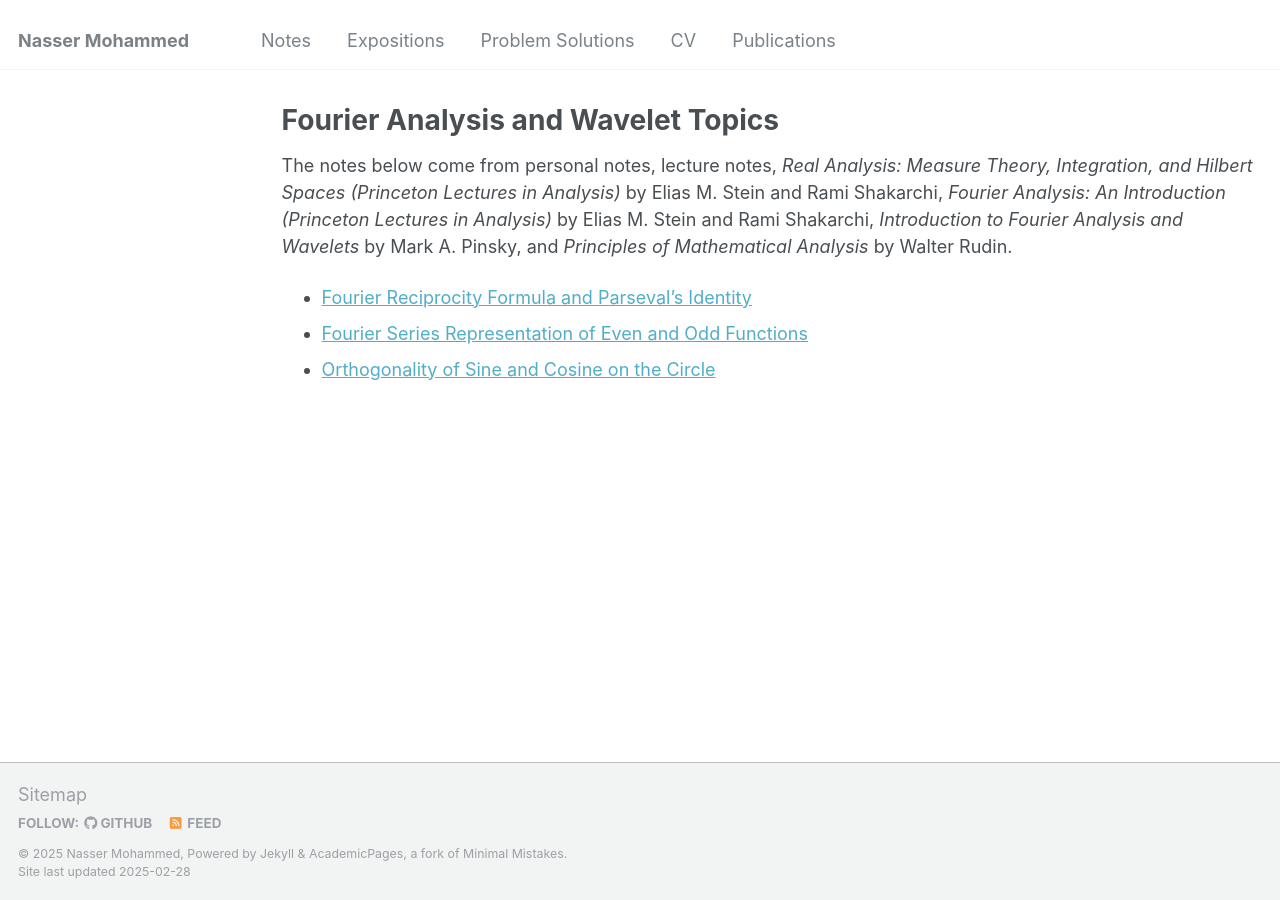
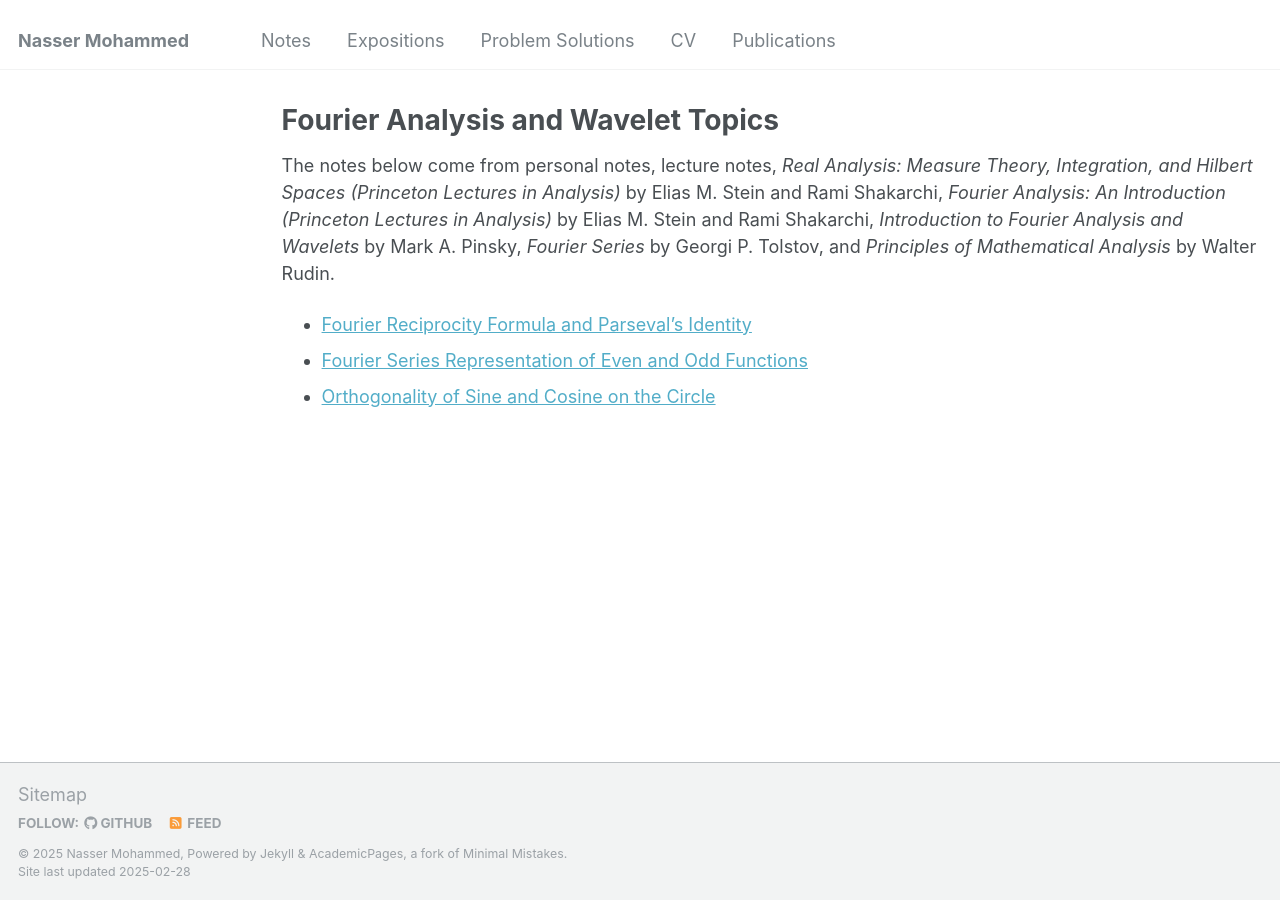
Before and after one commit to Nasser-Mohammed/Nasser-Mohammed.github.io, a Jekyll site: the page built from _pages/notes/Fourier-Analysis/nav.md, in a window 1280 px wide. Built offline with Jekyll 4.4.1, drawn with Linux system fonts in a browser that asks for light colours.

Commit message:
Update nav.md

```diff
--- a/_pages/notes/Fourier-Analysis/nav.md
+++ b/_pages/notes/Fourier-Analysis/nav.md
@@ -5,7 +5,7 @@ permalink: /notes/fourier-analysis/
 author_profile: false
 ---
 The notes below come from personal notes, lecture notes, *Real Analysis: Measure Theory, Integration, and Hilbert Spaces (Princeton Lectures in Analysis)* by Elias M. Stein and Rami Shakarchi,
-*Fourier Analysis: An Introduction (Princeton Lectures in Analysis)* by Elias M. Stein and Rami Shakarchi, *Introduction to Fourier Analysis and Wavelets* by Mark A. Pinsky, and *Principles of Mathematical Analysis* by Walter Rudin.
+*Fourier Analysis: An Introduction (Princeton Lectures in Analysis)* by Elias M. Stein and Rami Shakarchi, *Introduction to Fourier Analysis and Wavelets* by Mark A. Pinsky, *Fourier Series* by Georgi P. Tolstov, and *Principles of Mathematical Analysis* by Walter Rudin.
 - [Fourier Reciprocity Formula and Parseval's Identity](parseval-identity.md)
 - [Fourier Series Representation of Even and Odd Functions](odd-even-fourier-rep.md)
 - [Orthogonality of Sine and Cosine on the Circle](trig-orthogonality.md)
```
